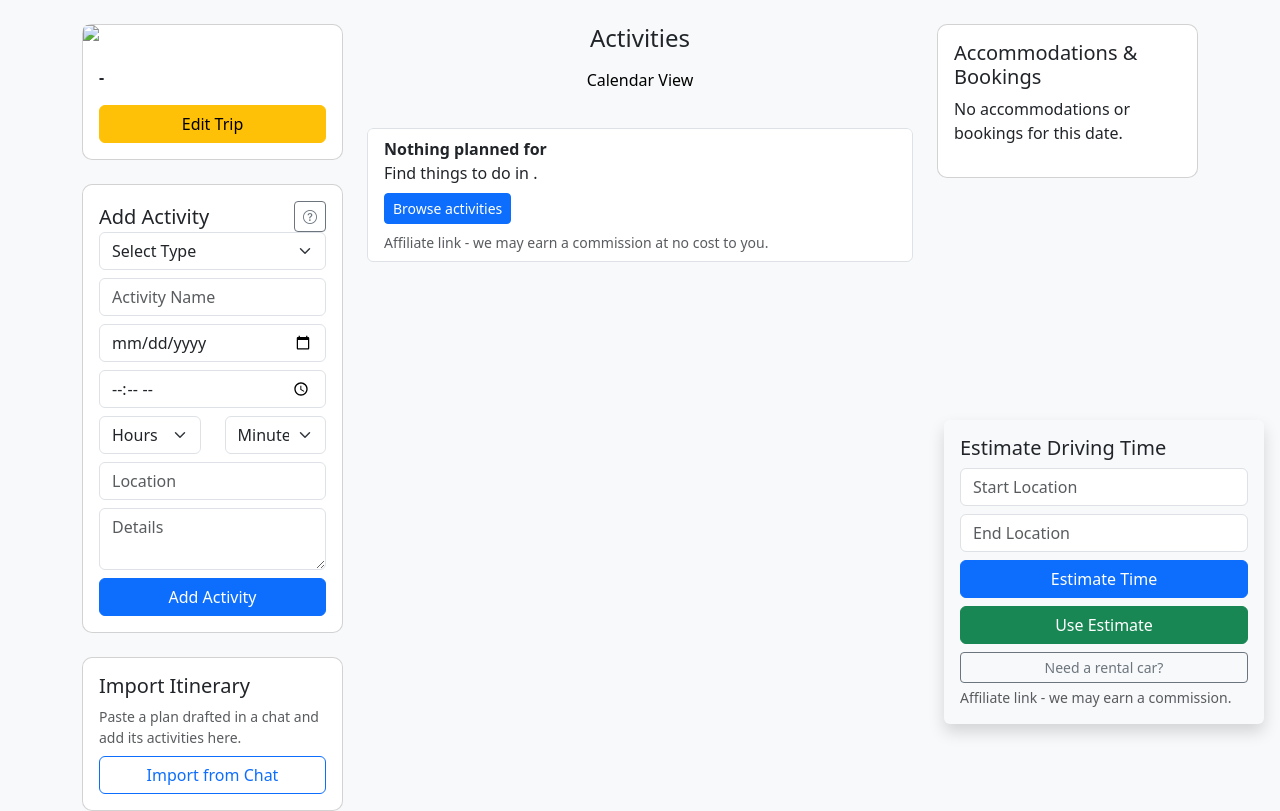
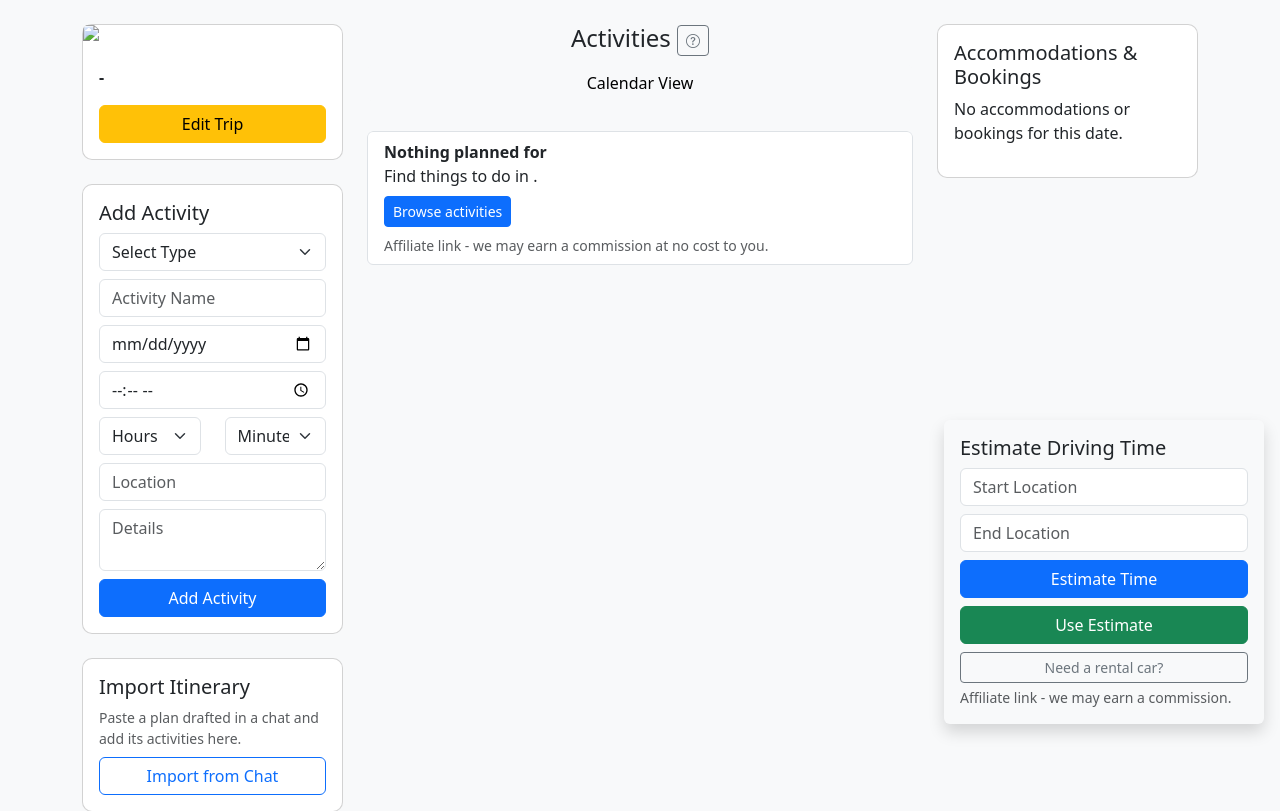
Before and after one commit to mxcostes/travel_planner, a Node server app: template views/pages/itinerary.ejs in a window 1280 px wide. Shown: the part 60-871 px from the top of the page. Run offline with Node 20, Linux system fonts and the light colour scheme; the template is opened without the code that fills it, so the values that code supplies are empty; some libraries are stand-ins or nearby versions.

Commit message:
Move itinerary help button next to the date heading
Matches the button placement on Bookings and Expenses instead of
sitting on the Add Activity card.

Co-Authored-By: Claude Sonnet 5 <noreply@anthropic.com>

```diff
--- a/views/pages/itinerary.ejs
+++ b/views/pages/itinerary.ejs
@@ -25,12 +25,7 @@
 
                         <!-- Add Activity Form -->
                         <div class="card mt-4 p-3">
-                            <div class="d-flex justify-content-between align-items-center">
-                                <h5 class="mb-0">Add Activity</h5>
-                                <button type="button" class="btn btn-sm btn-outline-secondary" data-bs-toggle="modal" data-bs-target="#itineraryHelpModal" title="How do I add activities?">
-                                    <i class="bi bi-question-circle"></i>
-                                </button>
-                            </div>
+                            <h5>Add Activity</h5>
                             <form id="add-activity-form" method="POST"
                                 action="/trips/<%= trip.trip_id %>/itinerary/add">
                                 <!-- <input type="text" class="form-control mb-2" name="activity_type"
@@ -90,6 +85,9 @@
                 <div class="col-md-6">
                     <h4 class="text-center">
                         <%= selectedDateFormatted %> Activities
+                        <button type="button" class="btn btn-sm btn-outline-secondary" data-bs-toggle="modal" data-bs-target="#itineraryHelpModal" title="How do I add activities?">
+                            <i class="bi bi-question-circle"></i>
+                        </button>
                             <a href="/trips/<%= trip.trip_id %>/calendar_itinerary"
                                 class="btn btn-light w-100 mt-2">Calendar View</a>
                     </h4>
```
